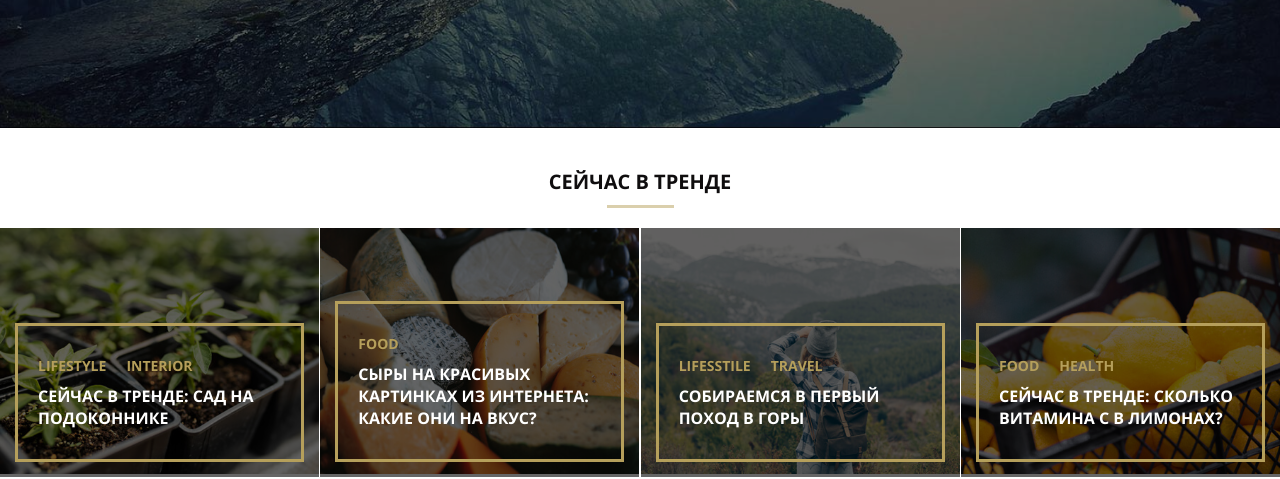
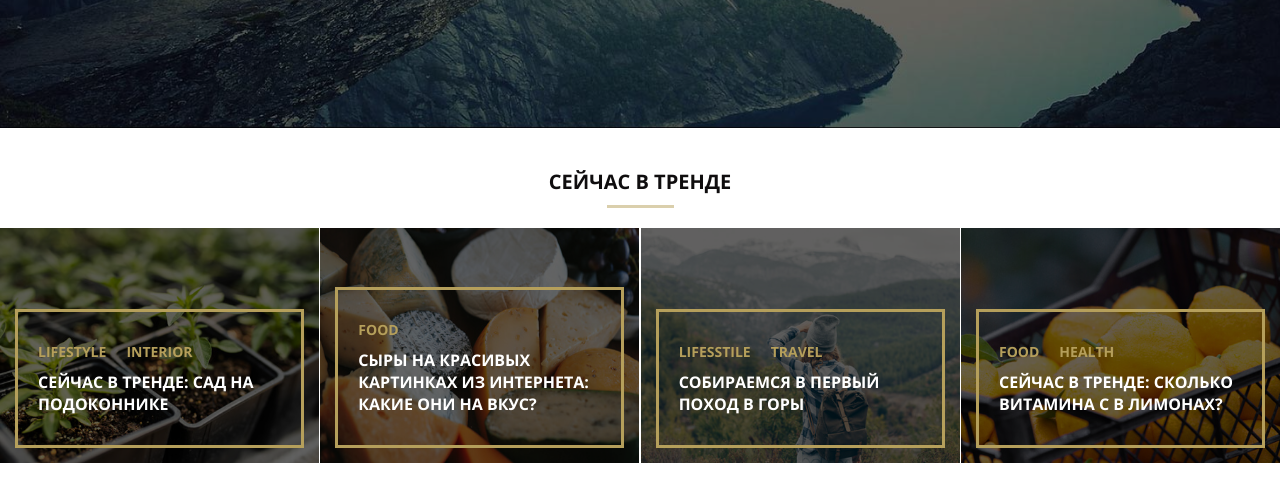
Before and after one commit to DenViRus/mq-diplom, a plain HTML site: page index.html in a window 1280 px wide. Shown: the part 328-807 px from the top of the page. Drawn offline with Linux system fonts and the light colour scheme; files whose address does not match are found by name.

Commit message:
Add files via upload

```diff
--- a/css/style.css
+++ b/css/style.css
@@ -350,22 +350,42 @@ display: none;
     margin-top: 40px;
 }
 
-
 .section-trends-container {
     margin-top: 20px;
 }
 
 .section-trends-article {
     position: relative;
+    display: flex;
+    align-items: flex-end;
+    min-height: 235px;
+    padding: 15px;
     margin-bottom: 1px;
+    background-color: #eff6f1;
+    background-repeat: no-repeat;
+    background-size: cover;
+    background-position: center;
 }
 
-.section-trends-article-picture {
-    position: relative;
-
+.trend-first {
+    background-image: url(../images/trend1.jpg);
 }
 
-.section-trends-article-picture::after {
+.trend-second {
+    background-image: url(../images/trend2.jpg);
+}
+
+.trend-third {
+    background-image: url(../images/trend3.jpg);
+}
+
+.trend-fourth {
+    background-image: url(../images/trend4.jpg);
+}
+
+
+
+.section-trends-article::after {
     content: "";
     background-color: #000000;
     position: absolute;
@@ -376,21 +396,12 @@ display: none;
     opacity: 0.6;
 }
 
-.section-trends-article-image {
+.section-trends-article-content {
     width: 100%;
-    background-color: #eff6f1;
-}
-
-.section-trends-article-content {
-    position: absolute;
-    max-width: 100%;
-    bottom: 15px;
-    left: 15px;
-    right: 15px;
     padding: 30px 20px;
     border: 3px solid #b59f5b;
+    z-index: 2;
 }
-
 
 .page-tag-list {
     display: flex;
@@ -713,22 +724,13 @@ display: none;
 .section-shop-article {
     position: relative;
     margin-bottom: 20px;
-}
-
-.section-shop-article::after {
-    content: "";
-    position: absolute;
-    top: 200px;
-    right: 0;
-    left: 0;
-    bottom: 0;
-
-    border: 3px solid #b59f5b;
-    z-index: 1;
+    display: flex;
+    flex-direction: column;
 }
 
 .section-shop-article-picture-item {
-    max-width: 90%;
+    width: 90%;
+    max-width: 500px;
     margin-left: auto;
     margin-right: auto;
 }
@@ -739,13 +741,16 @@ display: none;
 }
 
 .section-shop-article-content {
-    margin-top: 20px;
-    width: 90%;
+    width: calc(90% + 40px);
     margin-left: auto;
     margin-right: auto;
-    padding-bottom: 20px;
     position: relative;
     z-index: 2;
+    border: 3px solid #b59f5b;
+    top: -40px;
+    padding: 20px;
+    padding-top: 40px;
+    flex-grow: 1;
 }
 
 .section-shop-article-heading {
@@ -924,6 +929,7 @@ display: none;
     .content {
         width: 95%;
         display: flex;
+        align-items: flex-start;
         justify-content: space-between;
     }
 
--- a/index.html
+++ b/index.html
@@ -101,10 +101,7 @@
    <section class="section-trends">
         <h2 class="page-heading">Сейчас в тренде</h2>
         <div class="section-trends-container">
-            <article class="section-trends-article">
-                <div class="section-trends-article-picture">
-                    <img class="section-trends-article-image" src="images/trend1.jpg" alt="Изображение сада на подоконнике">
-                </div>
+            <article class="section-trends-article trend-first">
                 <div class="section-trends-article-content">
                     <ul class="page-tag-list">
                         <li class="page-tag">
@@ -118,10 +115,7 @@
                         на подоконнике</a>
                 </div>
             </article>
-            <article class="section-trends-article">
-                <div class="section-trends-article-picture">
-                    <img class="section-trends-article-image" src="images/trend2.jpg" alt="Изображени сыров">
-                </div>
+            <article class="section-trends-article trend-second">
                 <div class="section-trends-article-content">
                     <ul class="page-tag-list">
                         <li class="page-tag">
@@ -132,10 +126,7 @@
                         из интернета: какие они на вкус?</a>
                 </div>
             </article>
-            <article class="section-trends-article">
-                <div class="section-trends-article-picture">
-                    <img class="section-trends-article-image" src="images/trend3.jpg" alt="Изображение похода">
-                </div>
+            <article class="section-trends-article trend-third">
                 <div class="section-trends-article-content">
                     <ul class="page-tag-list">
                         <li class="page-tag">
@@ -148,10 +139,7 @@
                     <a class="section-trends-article-slogan" href="#0">Собираемся в первый поход в горы</a>
                 </div>
             </article>
-            <article class="section-trends-article">
-                <div class="section-trends-article-picture">
-                    <img class="section-trends-article-image" src="images/trend4.jpg" alt="Изображение лимонов">
-                </div>
+            <article class="section-trends-article trend-fourth">
                 <div class="section-trends-article-content">
                     <ul class="page-tag-list">
                         <li class="page-tag">
```
